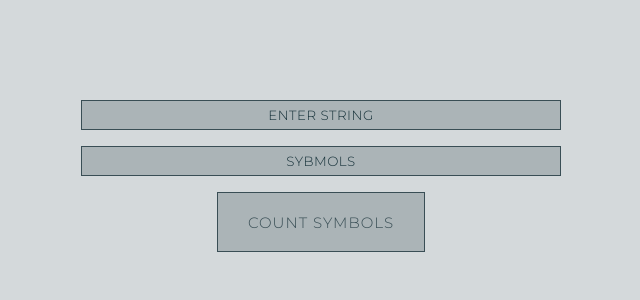
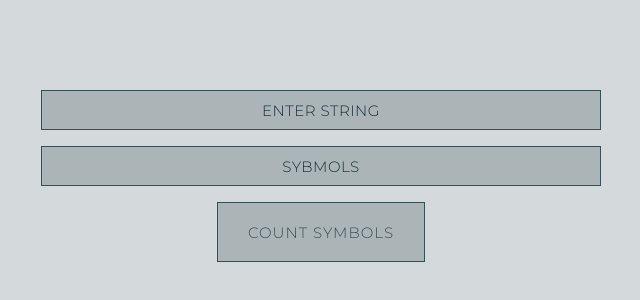
Before and after one commit to Oleg-Mukha/lab6_str.io, a plain HTML site: page index.html in a window 1280 px wide. Shown: the part 216-516 px from the top of the page, without its empty margins (319-959 px from the left). Drawn offline with Linux system fonts and the light colour scheme.

Commit message:
Add files via upload

```diff
--- a/style.css
+++ b/style.css
@@ -15,17 +15,18 @@ body{
 input[type="text"]::-webkit-input-placeholder{
   color: #153038;
   font-family: 'Montserrat', sans-serif;
+  font-size: 15px;
   text-align: center;
   letter-spacing: 0.5px;
 }
 
 .field{
-  display: block;
   color: #394e55;
   font-family: 'Montserrat', sans-serif;
+  font-size: 15px;
   text-align: center;
-  width: 60vh;
-  height: 30px;
+  width: 70vh;
+  height: 40px;
   background-color: #abb4b7;
   border: 1px solid #394e55;
   transition: .3s box-shadow;
```
